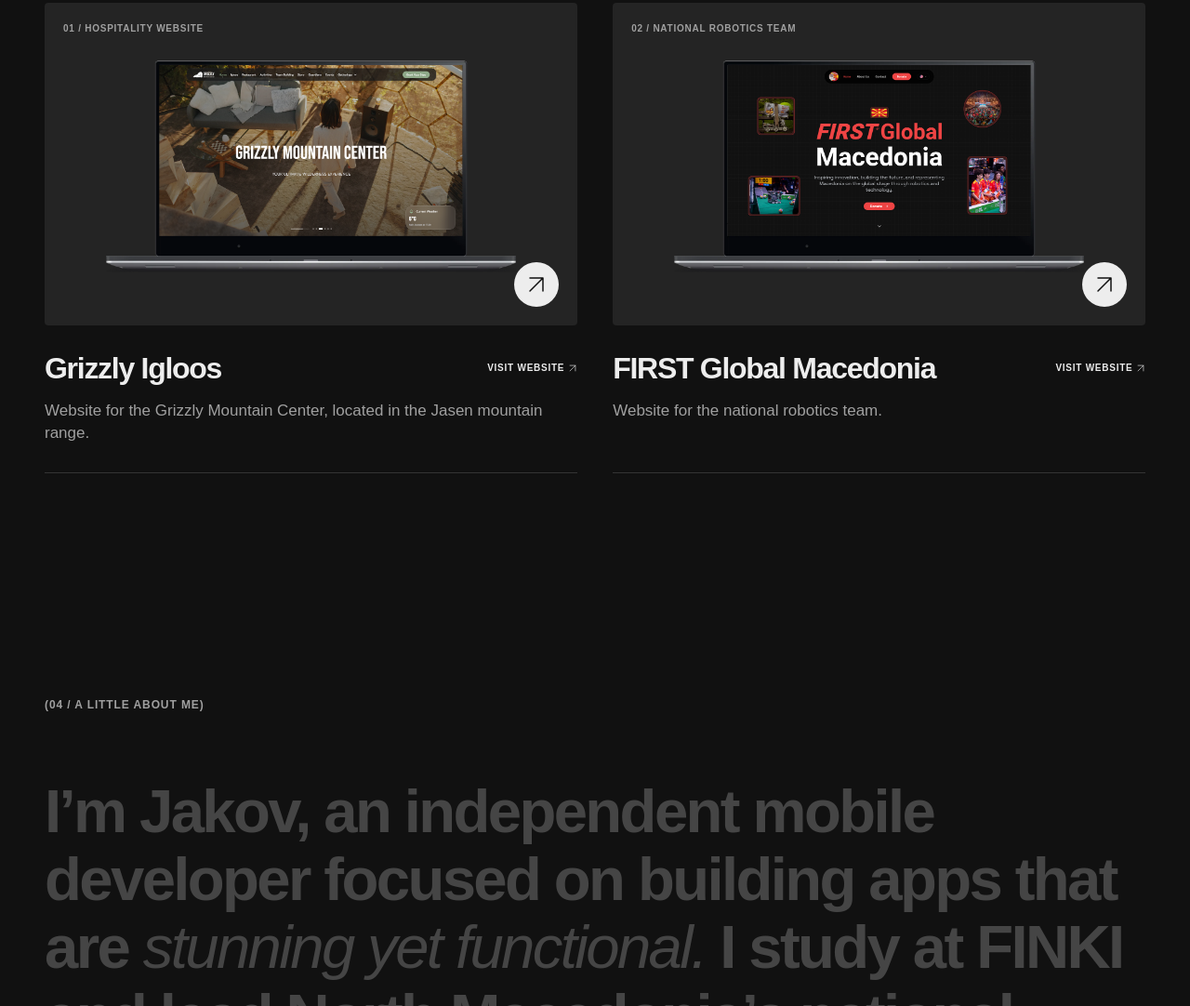
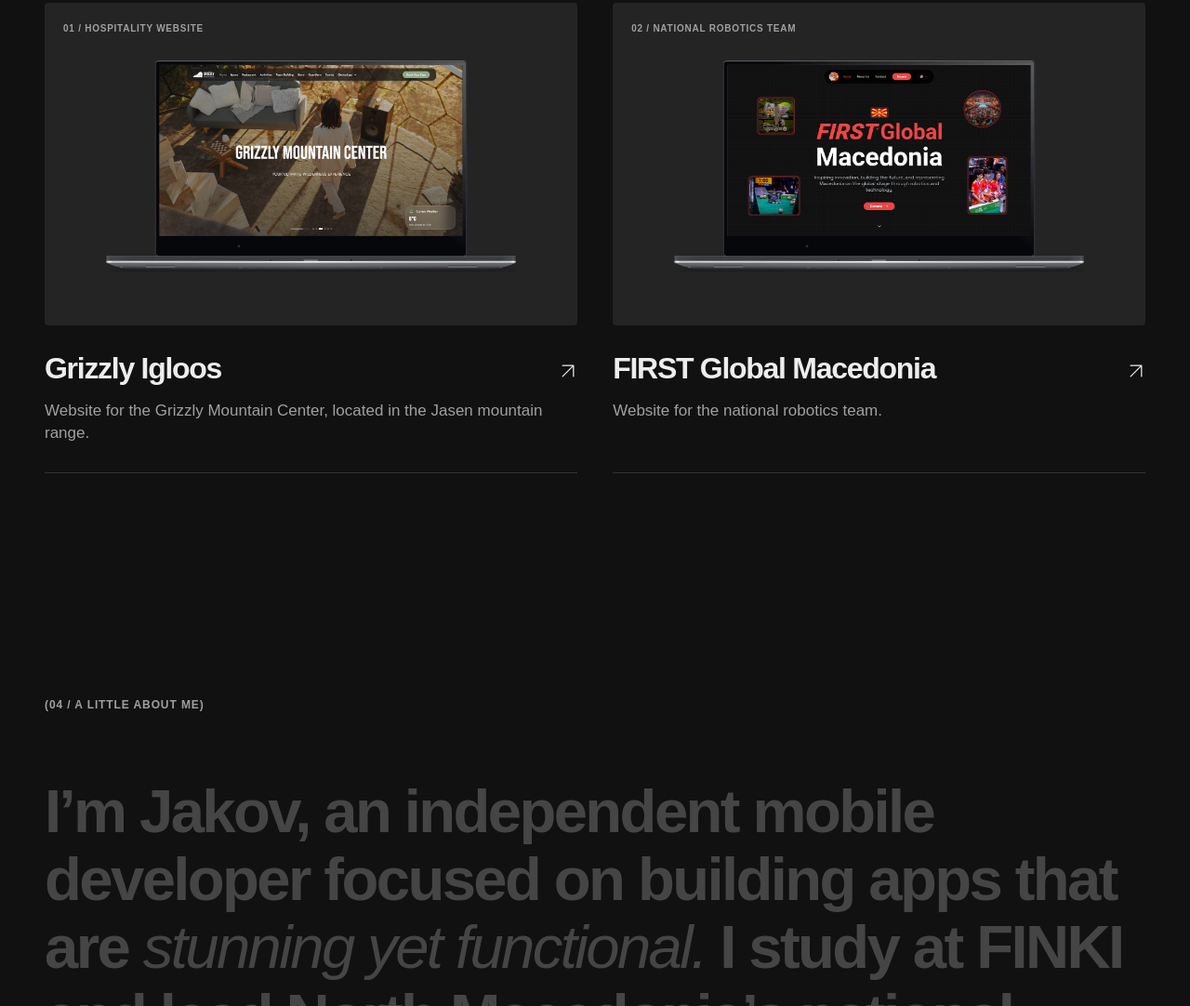
Before and after one commit to dokicaaa/personal-website, a website built with Vite: page index.html in a window 1280 px wide. Shown: the part 5396-6478 px from the top of the page at 93% size. Built offline with nearby package versions, Linux system fonts and the light colour scheme.

Commit message:
Simplify website project link indicators

```diff
--- a/index.html
+++ b/index.html
@@ -1030,17 +1030,7 @@
                 height="767"
                 alt="Grizzly Igloos website shown in a laptop frame"
                 loading="lazy"
-              /><span class="round-link" aria-hidden="true"
-                ><svg
-                  class="icon-arrow"
-                  viewBox="0 0 24 24"
-                  width="24"
-                  height="24"
-                  aria-hidden="true"
-                  focusable="false"
-                >
-                  <use href="#icon-arrow"></use></svg
-              ></span>
+              />
             </div>
             <div class="web-project-info">
               <h3>Grizzly Igloos</h3>
@@ -1048,8 +1038,7 @@
                 Website for the Grizzly Mountain Center, located in the Jasen
                 mountain range.
               </p>
-              <span class="eyebrow"
-                >Visit website
+              <span class="web-project-arrow" aria-hidden="true">
                 <svg
                   class="icon-arrow"
                   viewBox="0 0 24 24"
@@ -1077,23 +1066,12 @@
                 height="767"
                 alt="FIRST Global Macedonia website shown in a laptop frame"
                 loading="lazy"
-              /><span class="round-link" aria-hidden="true"
-                ><svg
-                  class="icon-arrow"
-                  viewBox="0 0 24 24"
-                  width="24"
-                  height="24"
-                  aria-hidden="true"
-                  focusable="false"
-                >
-                  <use href="#icon-arrow"></use></svg
-              ></span>
+              />
             </div>
             <div class="web-project-info">
               <h3>FIRST Global Macedonia</h3>
               <p>Website for the national robotics team.</p>
-              <span class="eyebrow"
-                >Visit website
+              <span class="web-project-arrow" aria-hidden="true">
                 <svg
                   class="icon-arrow"
                   viewBox="0 0 24 24"
--- a/src/styles.css
+++ b/src/styles.css
@@ -1073,23 +1073,6 @@
 .web-project:hover img {
   transform: scale(1.04);
 }
-.round-link {
-  position: absolute;
-  bottom: 20px;
-  right: 20px;
-  width: 48px;
-  height: 48px;
-  border-radius: 50%;
-  background: var(--text);
-  color: #111;
-  display: grid;
-  place-items: center;
-  font-size: 24px;
-  transition: transform 0.3s;
-}
-.web-project:hover .round-link {
-  transform: rotate(45deg);
-}
 .web-project-info {
   display: grid;
   grid-template-columns: minmax(0, 1fr) auto;
@@ -1113,12 +1096,11 @@
   font-size: 17px;
   line-height: 1.4;
 }
-.web-project-info > span {
+.web-project-arrow {
   grid-column: 2;
   grid-row: 1;
   padding-top: 8px;
-  font-size: 10px;
-  white-space: nowrap;
+  font-size: 20px;
 }
 
 .section .about-statement {
@@ -1759,13 +1741,6 @@
     left: 18px;
     font-size: 10px;
   }
-  .round-link {
-    width: 48px;
-    height: 48px;
-    font-size: 24px;
-    bottom: 18px;
-    right: 18px;
-  }
   .web-project-info {
     display: grid;
     grid-template-columns: 1fr auto;
@@ -1780,11 +1755,6 @@
     grid-column: 1 / -1;
     font-size: 16px;
   }
-  .web-project-info > span {
-    grid-column: 2;
-    grid-row: 1;
-    font-size: 10px;
-  }
   .section .about-statement {
     font-size: 37px;
     line-height: 1.15;
```
